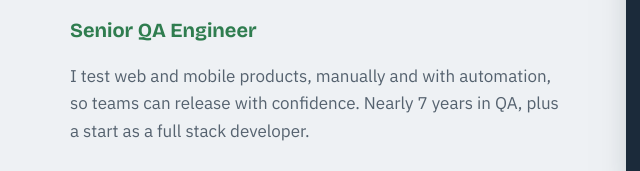
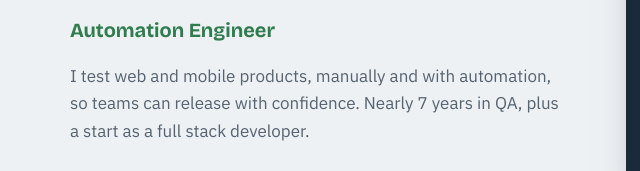
Before and after one commit to JericDivinagracia/portfolio, a plain HTML site: page Portfolio/index.html in a window 1280 px wide. Shown: the part 275-446 px from the top of the page, 54-694 px from the left. Drawn offline with nearby package versions, Linux system fonts and the light colour scheme.

Commit message:
Update index.html

```diff
--- a/Portfolio/index.html
+++ b/Portfolio/index.html
@@ -3,8 +3,8 @@
 <head>
 <meta charset="UTF-8">
 <meta name="viewport" content="width=device-width, initial-scale=1, viewport-fit=cover">
-<title>Jeric Divinagracia · Senior QA Engineer</title>
-<meta name="description" content="Jeric Divinagracia, Senior QA Engineer with nearly 7 years of manual and automated testing across web and mobile.">
+<title>Jeric Divinagracia · Automation Engineer</title>
+<meta name="description" content="Jeric Divinagracia, Automation Engineer with nearly 7 years of manual and automated testing across web and mobile.">
 <link rel="preconnect" href="https://fonts.googleapis.com">
 <link rel="preconnect" href="https://fonts.gstatic.com" crossorigin>
 <link href="https://fonts.googleapis.com/css2?family=Bricolage+Grotesque:opsz,wght@12..96,500;12..96,700;12..96,800&family=IBM+Plex+Sans:wght@400;500;600&family=IBM+Plex+Mono:wght@400;500&display=swap" rel="stylesheet">
@@ -200,7 +200,7 @@ footer{padding:2rem 0 3rem;color:var(--muted);font-size:.9rem;border-top:1px sol
     <div class="hero">
       <div>
         <h1>Jeric Divinagracia</h1>
-        <p class="role">Senior QA Engineer</p>
+        <p class="role">Automation Engineer</p>
         <p class="lede">I test web and mobile products, manually and with automation, so teams can release with confidence. Nearly 7 years in QA, plus a start as a full stack developer.</p>
         <div class="actions">
           <a class="btn primary" href="https://drive.google.com/file/d/1xpM4-deTqvbuy2ezoagohfTHlApBO9y9/view?usp=sharing" target="_blank" rel="noopener">View Resume</a>
@@ -458,7 +458,7 @@ footer{padding:2rem 0 3rem;color:var(--muted);font-size:.9rem;border-top:1px sol
     </section>
   </main>
 
-  <footer>© <span id="y">2026</span> Jeric Divinagracia. QA Automation Engineer.</footer>
+  <footer>© <span id="y">2026</span> Jeric Divinagracia. Automation Engineer.</footer>
 </div>
 <script>
 document.getElementById('y').textContent=new Date().getFullYear();
```
